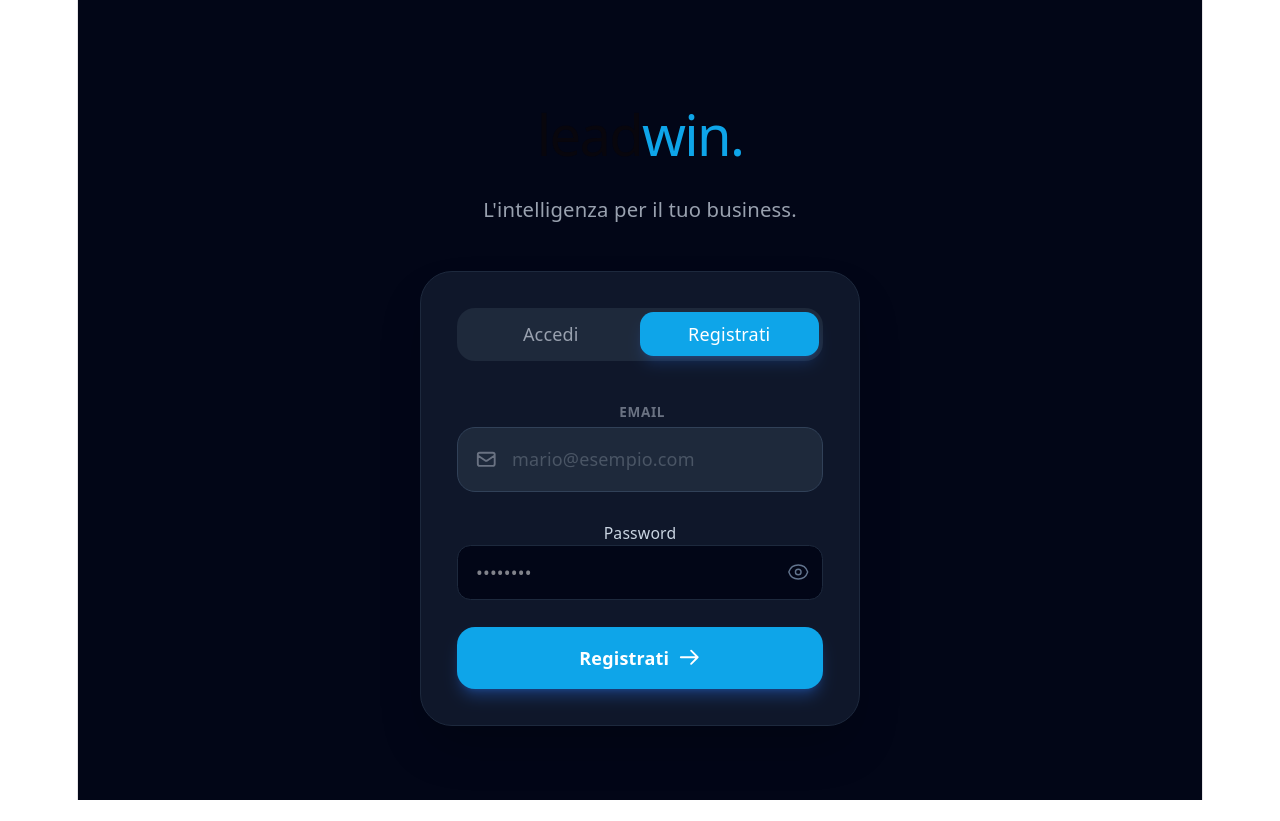
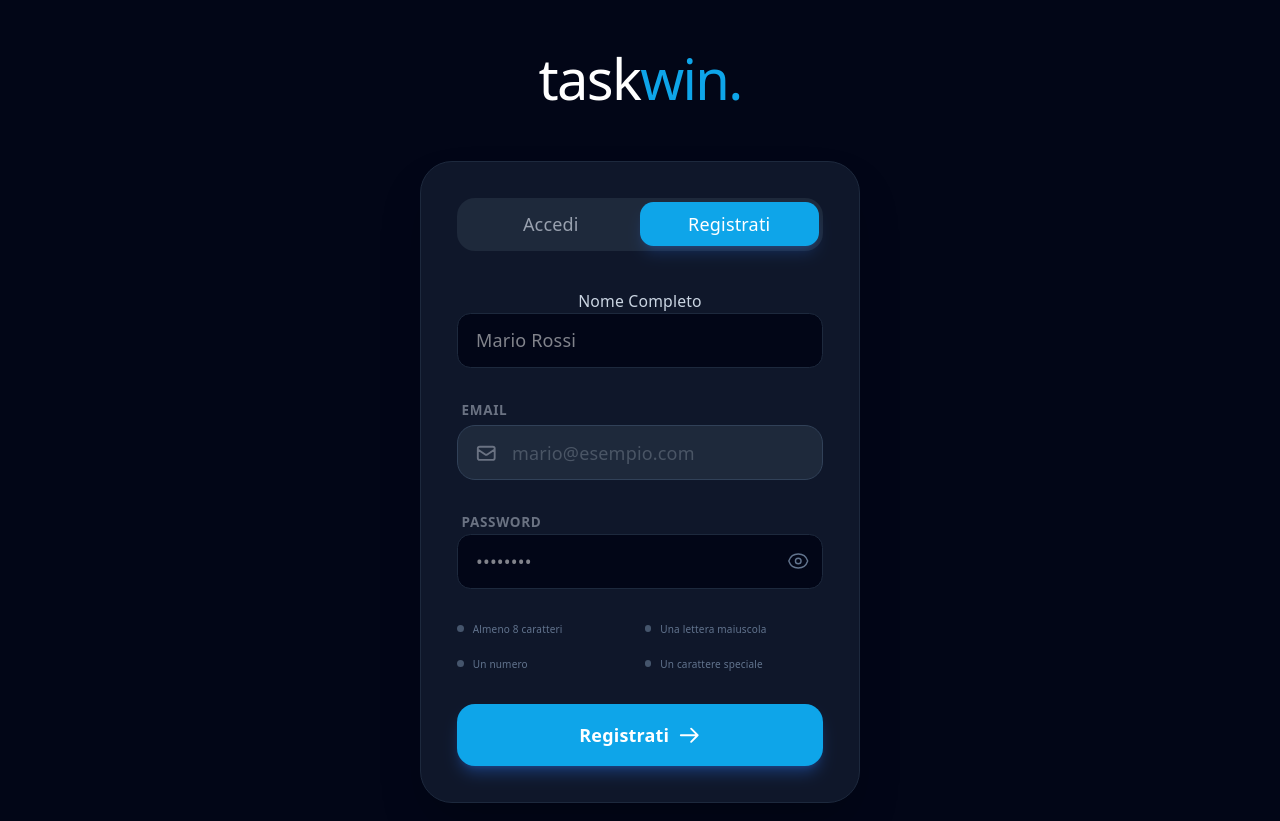
Before and after one commit to saverio596/taskwin, a React (Vite) app: page /login in a window 1280 px wide. Both pictures are taken after a click on the button "Registrati". Before the commit the page ends 800 px from the top, so only its background shows below. Built offline with nearby package versions, Linux system fonts and the light colour scheme; no server answers.

Commit message:
configurazione login

```diff
--- a/src/context/AuthContext.jsx
+++ b/src/context/AuthContext.jsx
@@ -24,7 +24,6 @@ export const AuthProvider = ({ children }) => {
     return () => subscription.unsubscribe();
   }, []);
 
-  // ✅ AGGIUNTA: definizione della funzione signOut
   const signOut = async () => {
     await supabase.auth.signOut();
   };
--- a/src/index.css
+++ b/src/index.css
@@ -57,11 +57,9 @@ body {
 }
 
 #root {
-  width: 1126px;
   max-width: 100%;
   margin: 0 auto;
   text-align: center;
-  border-inline: 1px solid var(--border);
   min-height: 100svh;
   display: flex;
   flex-direction: column;
--- a/src/pages/Auth.jsx
+++ b/src/pages/Auth.jsx
@@ -3,45 +3,71 @@ import { supabase } from '../supabaseClient';
 import { useNavigate } from 'react-router-dom';
 
 export default function Auth() {
+
+const passwordRequirements = [
+  { re: /.{8,}/, label: "Almeno 8 caratteri" },
+  { re: /[A-Z]/, label: "Una lettera maiuscola" },
+  { re: /[0-9]/, label: "Un numero" },
+  { re: /[^A-Za-z0-9]/, label: "Un carattere speciale" },
+];
+
   // Stato per capire se siamo in modalità "Login" o "Registrati"
   const [isLogin, setIsLogin] = useState(true);
 
   const [email, setEmail] = useState('');
   const [password, setPassword] = useState('');
   const [showPassword, setShowPassword] = useState(false);
+  const [fullName, setFullName] = useState('');
   const [loading, setLoading] = useState(false);
   const [message, setMessage] = useState('');
   const navigate = useNavigate();
 
   const handleAuth = async (e) => {
-    e.preventDefault();
-    setLoading(true);
-    setMessage('');
+  e.preventDefault();
 
-    console.log("Tentativo di login con:", email);
 
-    if (isLogin) {
-      // Logica Accesso
-      const { error } = await supabase.auth.signInWithPassword({ email, password });
-      if (error) setMessage(`Errore: ${error.message}`);
-      else navigate('/dashboard');
+  if (!isLogin) {
+    const isPasswordValid = passwordRequirements.every(req => req.re.test(password));
+    if (!isPasswordValid) {
+      alert("La password non rispetta i requisiti di sicurezza!");
+      return;
+    }
+  }
+
+  setLoading(true);
+
+  if (isLogin) {
+    // Login invariato
+    const { error } = await supabase.auth.signInWithPassword({ email, password });
+    if (error) alert(error.message);
+  } else {
+    // REGISTRAZIONE con Nome Completo
+    const { error } = await supabase.auth.signUp({
+      email,
+      password,
+      options: {
+        data: {
+          full_name: fullName,
+        }
+      }
+    });
+
+    if (error) {
+      alert(error.message);
     } else {
-      // Logica Registrazione
-      const { error } = await supabase.auth.signUp({ email, password });
-      if (error) setMessage(`Errore: ${error.message}`);
-      else setMessage('Controlla la tua email per confermare l\'account!');
+      alert("Registrazione avvenuta!");
     }
-    setLoading(false);
-  };
+  }
+  setLoading(false);
+};
 
   return (
     <div className="min-h-screen bg-[#020617] flex flex-col items-center justify-center p-4">
       {/* Logo */}
-      <div className="mb-10 text-center">
+      <div className="mb-5 text-center">
         <h1 className="text-5xl font-bold text-white tracking-tight">
-          lead<span className="text-[#0ea5e9]">win</span><span className="text-[#0ea5e9]">.</span>
+          <span className="text-white">task</span><span className="text-[#0ea5e9]">win</span><span className="text-[#0ea5e9]">.</span>
         </h1>
-        <p className="text-gray-400 mt-2 text-lg">L'intelligenza per il tuo business.</p>
       </div>
 
       <div className="bg-[#0f172a] border border-slate-800 p-8 rounded-[32px] w-full max-w-[440px] shadow-2xl">
@@ -63,8 +89,24 @@ export default function Auth() {
         </div>
 
         <form onSubmit={handleAuth} className="space-y-6">
+          {/*nome completo*/}
+
+          {!isLogin && (
+                <div className="space-y-2">
+                    <label className="text-sm font-medium text-slate-300">Nome Completo</label>
+                    <input
+                    type="text"
+                    value={fullName}
+                    onChange={(e) => setFullName(e.target.value)}
+                    required
+                    className="w-full bg-[#020617] border border-slate-800 rounded-xl px-4 py-3 text-white focus:outline-none focus:ring-2 focus:ring-[#0ea5e9] transition-all"
+                    placeholder="Mario Rossi"
+                    />
+                </div>
+          )}
+
           {/* Email */}
-          <div>
+          <div className="text-left">
             <label className="text-xs font-semibold text-gray-500 uppercase tracking-wider ml-1">Email</label>
             <div className="relative mt-1">
               <span className="absolute inset-y-0 left-4 flex items-center text-gray-500">
@@ -75,7 +117,7 @@ export default function Auth() {
               <input
                 type="email"
                 placeholder="mario@esempio.com"
-                className="w-full bg-[#1e293b] border border-slate-700 text-white pl-12 pr-4 py-4 rounded-2xl focus:outline-none focus:ring-2 focus:ring-blue-500/50 transition-all placeholder:text-gray-600"
+                className="w-full bg-[#1e293b] border border-slate-700 text-white pl-12 pr-4 py-3 rounded-2xl focus:outline-none focus:ring-2 focus:ring-blue-500/50 transition-all placeholder:text-gray-600"
                 value={email}
                 onChange={(e) => setEmail(e.target.value)}
                 required
@@ -84,8 +126,8 @@ export default function Auth() {
           </div>
 
           {/* Password */}
-          <div className="space-y-2">
-  <label className="text-sm font-medium text-slate-300">Password</label>
+          <div className="space-y-2 text-left">
+            <label className="text-xs font-semibold text-gray-500 uppercase tracking-wider ml-1">Password</label>
   <div className="relative">
     <input
       type={showPassword ? "text" : "password"} // <--- Qui cambia dinamicamente
@@ -115,6 +157,21 @@ export default function Auth() {
     </button>
   </div>
 </div>
+{!isLogin && (
+            <div className="mt-3 grid grid-cols-2 gap-2">
+                {passwordRequirements.map((req, index) => {
+                const isPassed = req.re.test(password);
+                return (
+                    <div key={index} className="flex items-center gap-2">
+                    <div className={`h-1.5 w-1.5 rounded-full ${isPassed ? 'bg-green-500' : 'bg-slate-600'}`} />
+                    <span className={`text-[10px] ${isPassed ? 'text-green-500' : 'text-slate-500'}`}>
+                        {req.label}
+                    </span>
+                    </div>
+                );
+                })}
+            </div>
+            )}
 
           {isLogin && (
             <button type="button" className="text-[#0ea5e9] text-sm font-medium hover:underline ml-1 block">
--- a/src/pages/Dashboard.jsx
+++ b/src/pages/Dashboard.jsx
@@ -17,7 +17,7 @@ export default function Dashboard() {
         {/* Header */}
         <div className="flex justify-between items-center border-b border-slate-800 pb-6 mb-8">
           <div>
-            <h1 className="text-2xl font-bold text-[#0ea5e9]">leadwin.</h1>
+            <h1 className="text-2xl font-bold text-[#0ea5e9]">taskwin.</h1>
             <p className="text-gray-400 text-sm">Benvenuto nella tua area privata</p>
           </div>
 
@@ -31,7 +31,7 @@ export default function Dashboard() {
 
         {/* Card di benvenuto */}
         <div className="bg-[#0f172a] border border-slate-800 p-8 rounded-2xl shadow-xl">
-          <h2 className="text-xl font-semibold mb-2">Ciao, {user?.email}!</h2>
+          <h2 className="text-xl font-semibold mb-2 text-white">Ciao, {user?.user_metadata?.full_name || 'Utente'}</h2>
           <p className="text-gray-400">
             Il tuo sistema di gestione lead è pronto per essere configurato.
           </p>
```
